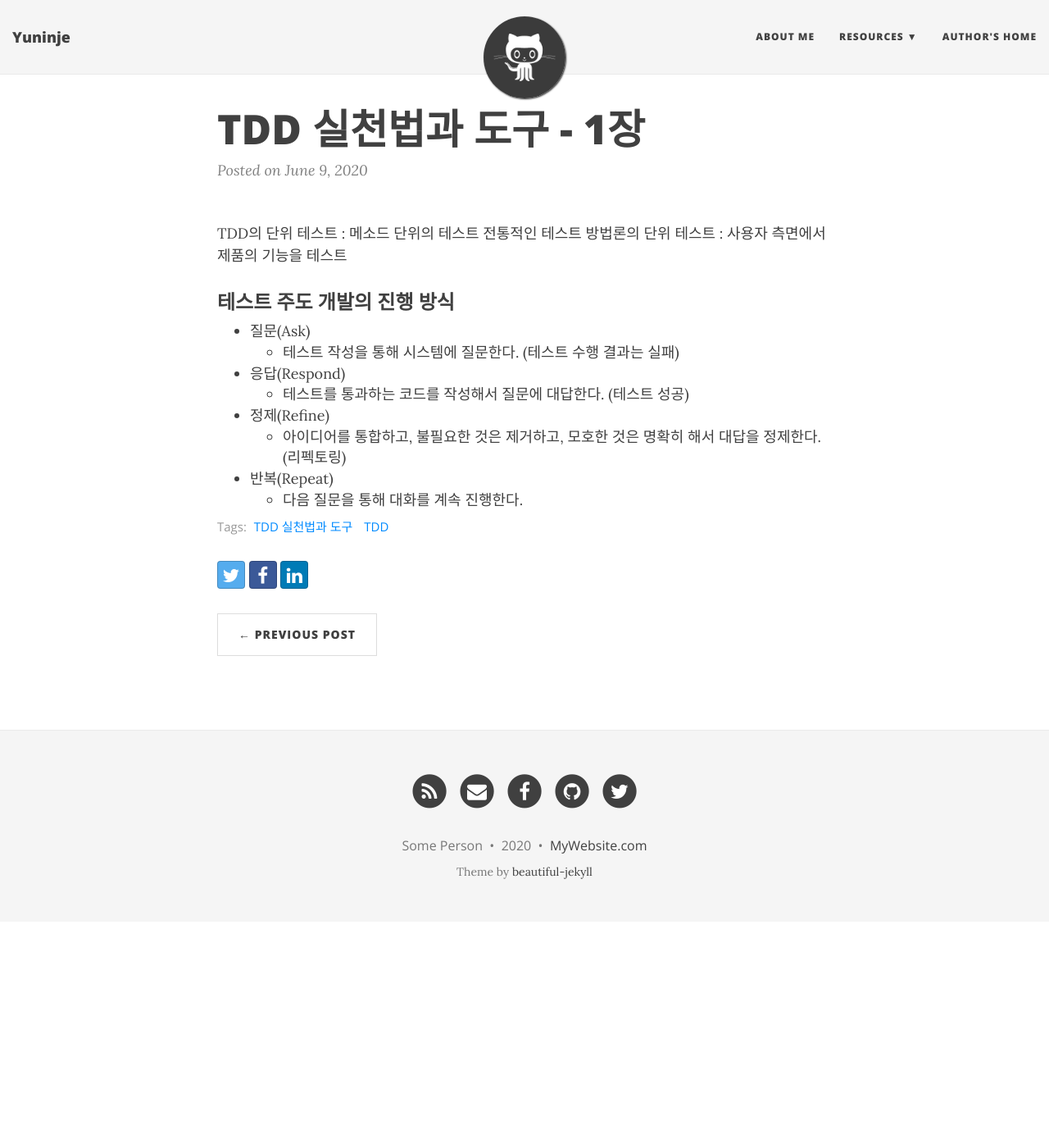
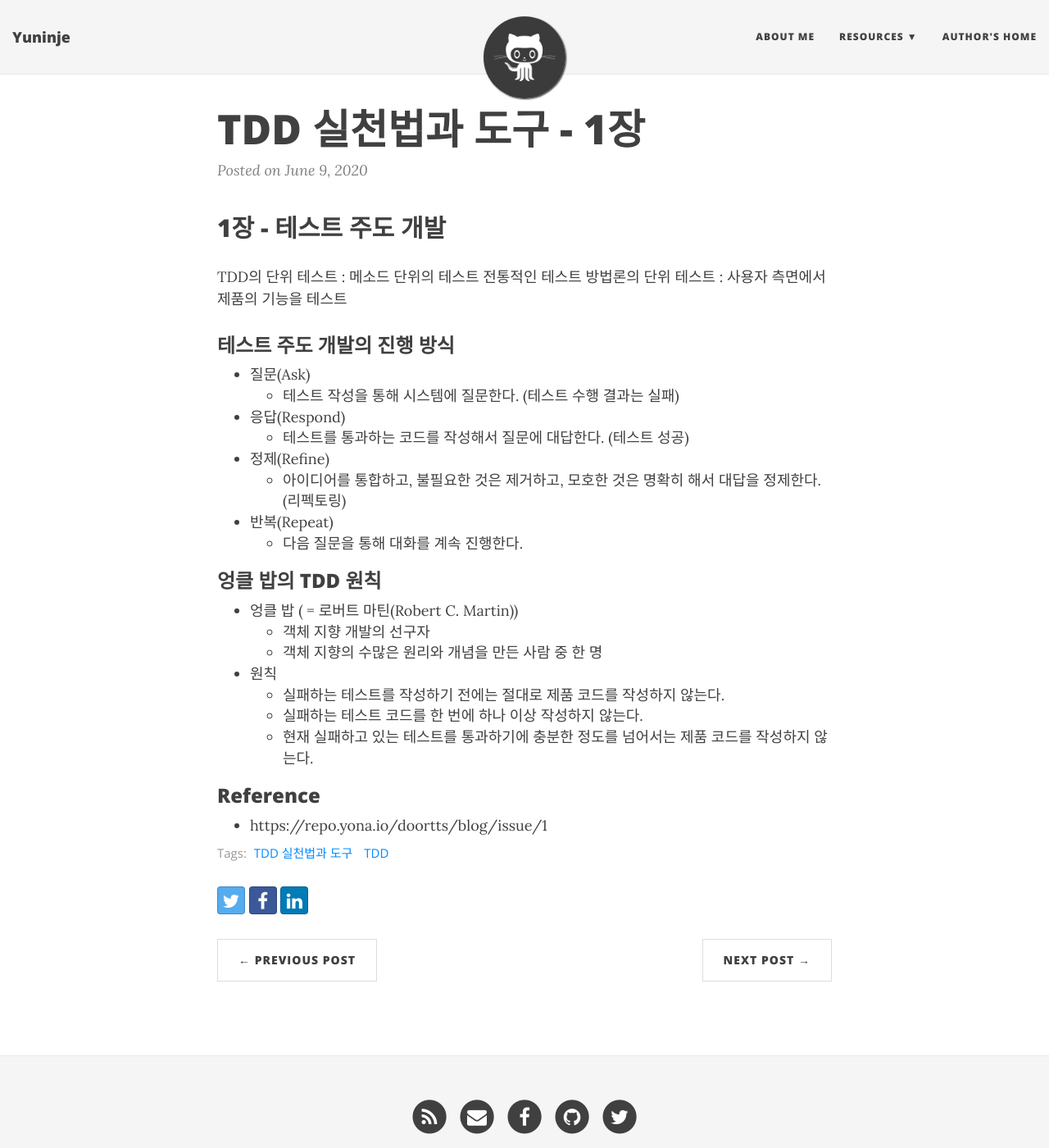
Before and after one commit to yuninje/yuninje.github.io, a Jekyll site: the page built from _posts/2020-06-09-TDD-실천법과-도구-1장.md, in a window 1280 px wide and 1400 px high. Shown: the whole window at 82% size. Built offline with Jekyll 4.4.1, drawn with Linux system fonts in a browser that asks for light colours; nearby versions of some CDN libraries.

```diff
--- a/_posts/2020-06-09-TDD-실천법과-도구-1장.md
+++ b/_posts/2020-06-09-TDD-실천법과-도구-1장.md
@@ -5,6 +5,7 @@ title: TDD 실천법과 도구 - 1장 # 1 :: 글제목
 tags: [TDD 실천법과 도구,TDD]  # 분류
 ---
 
+## 1장 - 테스트 주도 개발
 TDD의 단위 테스트 : 메소드 단위의 테스트
 전통적인 테스트 방법론의 단위 테스트 : 사용자 측면에서 제품의 기능을 테스트
 
@@ -17,3 +18,16 @@ TDD의 단위 테스트 : 메소드 단위의 테스트
   - 아이디어를 통합하고, 불필요한 것은 제거하고, 모호한 것은 명확히 해서 대답을 정제한다. (리펙토링)
 - 반복(Repeat)
   - 다음 질문을 통해 대화를 계속 진행한다.
+
+
+### 엉클 밥의 TDD 원칙
+- 엉클 밥 ( = 로버트 마틴(Robert C. Martin))
+  - 객체 지향 개발의 선구자
+  - 객체 지향의 수많은 원리와 개념을 만든 사람 중 한 명
+- 원칙
+  - 실패하는 테스트를 작성하기 전에는 절대로 제품 코드를 작성하지 않는다.
+  - 실패하는 테스트 코드를 한 번에 하나 이상 작성하지 않는다.
+  - 현재 실패하고 있는 테스트를 통과하기에 충분한 정도를 넘어서는 제품 코드를 작성하지 않는다.
+
+### Reference
+- https://repo.yona.io/doortts/blog/issue/1
```
Also changed, not shown: _posts/2020-06-09-TDD-실천법과-도구-2장.md (added, +92 -0 lines), _posts/2020-06-09-TDD-실천법과-도구-3장.md (added, +23 -0 lines), img/2020-06-09-TDD-실천법과-도구-2장/JUnit4-테스트-실행-순서.png (added), img/2020-06-09-TDD-실천법과-도구-2장/터미널-클라이언트-프로그램-실행-순서.png (added).
